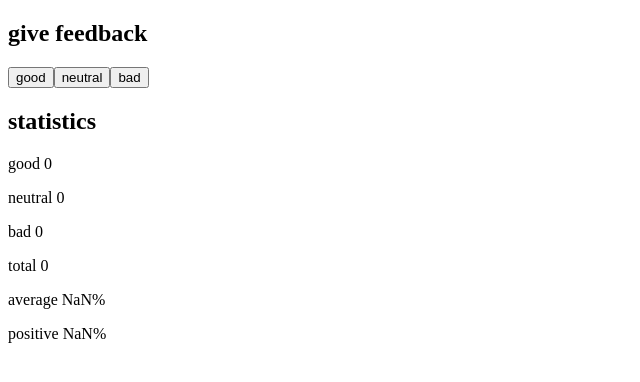
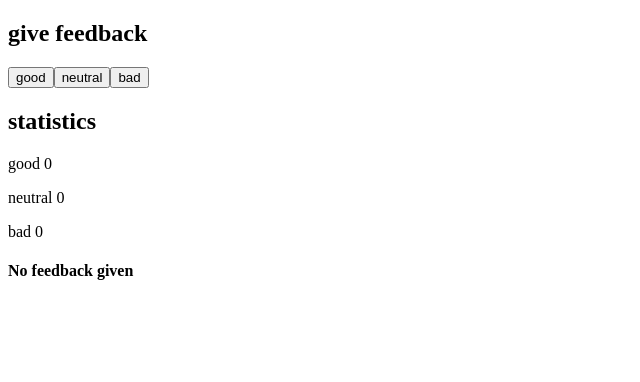
Before and after one commit to adamTop1/fullstack-open, a React (Vite) app in the folder part1/unicafe/: page / in a window 1280 px wide. Shown: the top 382 px of the page, without its empty margins (0-640 px from the left). Built offline with nearby package versions, Linux system fonts and the light colour scheme.

Commit message:
exercise 1.9 done

```diff
--- a/part1/unicafe/src/Statistic.jsx
+++ b/part1/unicafe/src/Statistic.jsx
@@ -1,4 +1,11 @@
 const Statistic = ({good, bad, total}) => {
+
+    if (total === 0) {
+        return (
+            <h4>No feedback given</h4>
+        )
+    }
+
 	return (
 		<>
 			<p>total {total}</p>
```
